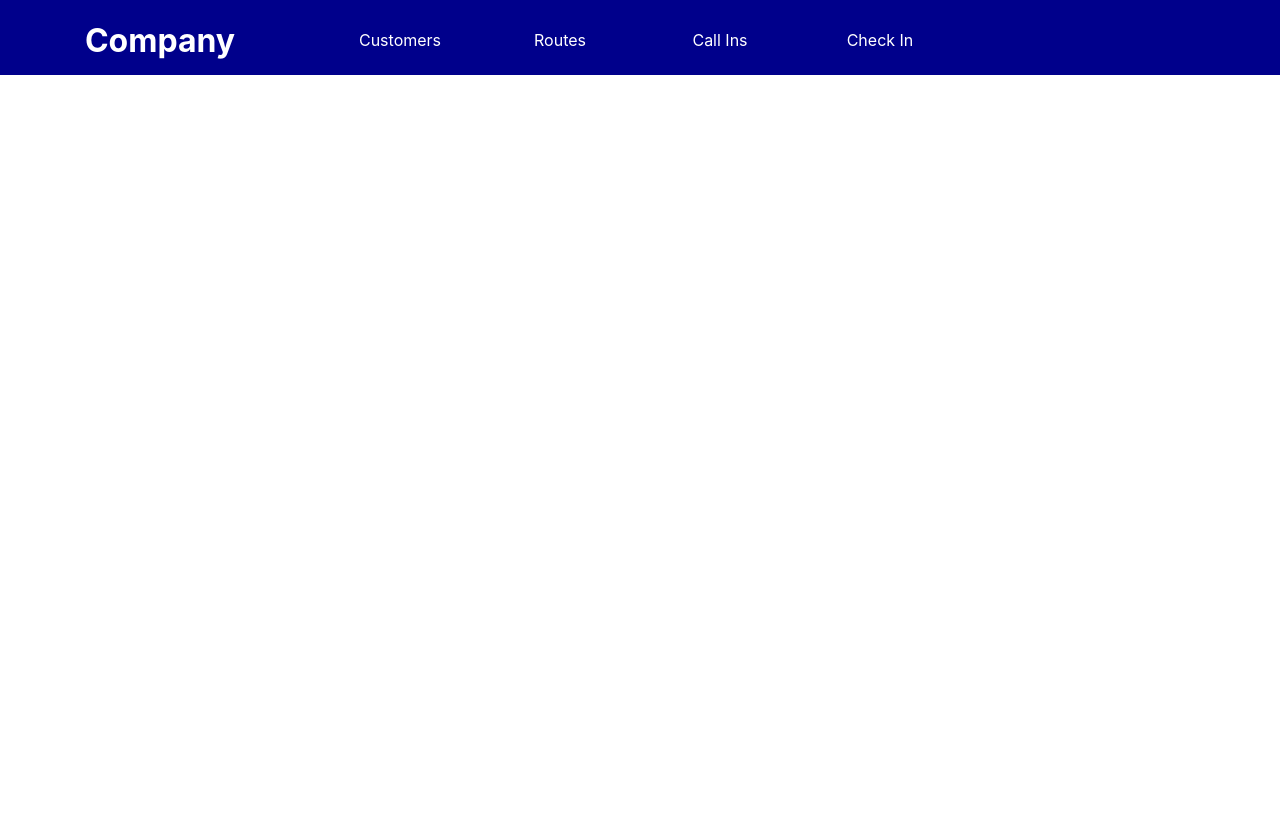
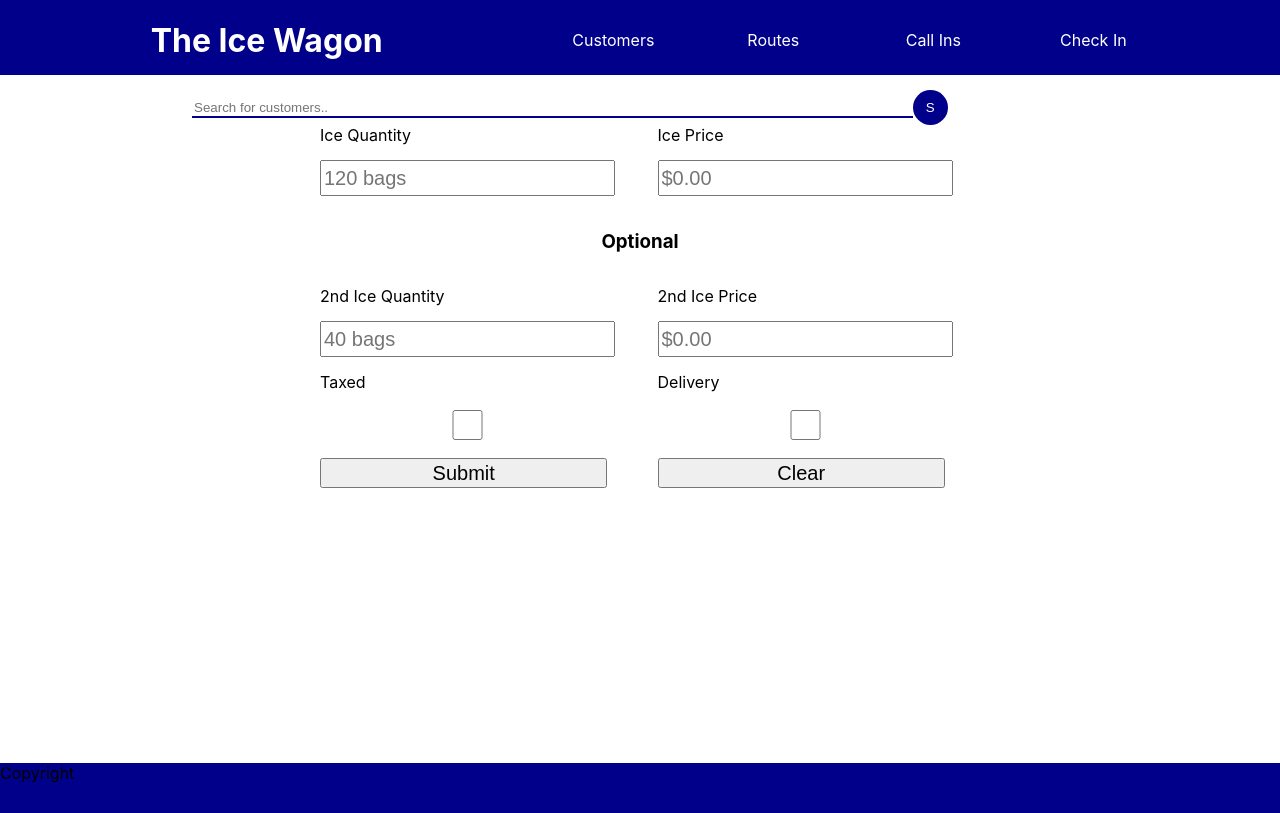
Before and after one commit to iVen608/CIT-490-Ice, a React (Create React App) app in the folder my-app/: page / in a window 1280 px wide. Built offline with nearby package versions, Linux system fonts and the light colour scheme.

Commit message:
Edited header, created footer and invoiceCalc

```diff
--- a/my-app/src/App.css
+++ b/my-app/src/App.css
@@ -1,6 +1,10 @@
 .root {
   overflow: hidden;
   width: 100vw;
+}
+
+#content {
+  min-height: calc(100vh - 75px - 68px);
 }
 .App {
   text-align: center;
--- a/my-app/src/App.js
+++ b/my-app/src/App.js
@@ -1,10 +1,22 @@
 /*import logo from './logo.svg';*/
 import './App.css';
+/*import BrowserRouter from 'react-router-dom';*/
 import Header from './components/header';
+import Footer from './components/footer';
+import SearchBar from './components/searchBar';
+import InvoiceCalculator from './components/invoiceCalculator';
 
 function App() {
   return (
-    <Header/>
+    <>
+      <Header/>
+      <div id="content">
+        <SearchBar/>
+        <InvoiceCalculator/>
+      </div>
+      <Footer/>
+    </>
+
     /*<div className="App">
       <header className="App-header">
         <img src={logo} className="App-logo" alt="logo" />
--- /dev/null
+++ b/my-app/src/components/footer.js
@@ -0,0 +1,12 @@
+import {React } from 'react';
+import '../styles/footer.css';
+
+function Footer(){
+    return(
+        <footer>
+            <p>Copyright</p>
+        </footer>
+    )
+}
+
+export default Footer;
--- a/my-app/src/components/header.js
+++ b/my-app/src/components/header.js
@@ -14,7 +14,7 @@ function Header(){
     });
     return(
         <header className='header'>
-            <h1 className='header-name'>Company</h1>
+            <h1 className='header-name'>The Ice Wagon</h1>
             <nav className='header-nav'>
                 <a className='header-path' href="/">Customers</a>
                 <a className='header-path' href="/">Routes</a>
--- /dev/null
+++ b/my-app/src/components/invoiceCalculator.js
@@ -0,0 +1,69 @@
+import React, { useEffect } from 'react';
+import { useState } from 'react';
+import '../styles/invoiceCalculator.css';
+
+function InvoiceCalculator(){
+    const [info, setInfo] = useState({
+        ice1: 0, price1: 0, ice2: 0, price2: 0, tax: false, del: false, finished: false,
+    });
+    useEffect(()=>{
+        console.log(info);
+
+    })
+    function update(key, value){
+        setInfo({...info, [key] : parseFloat(value)})
+    }
+    function calculateSubtotal(quantity, price, quantity2, price2){
+        if(quantity2>2){
+            return((quantity*price) + (quantity2 * price2));
+        }else{
+            return(quantity*price);
+        }
+    }
+    function calculateTax(subtotal){
+        return .086*subtotal;
+    }
+    function calculateTotal(subtotal, tax, delivery){
+        if(tax === false){
+            tax = 0;
+        }else{
+            tax = calculateTax(subtotal);
+        }
+        if(delivery === false){
+            delivery = 0;
+        }else{
+            delivery = 25;
+        }
+        return (subtotal + tax + delivery);
+    }
+    return(
+        <div id="invoice-calculator-container">
+            <label htmlFor="iceQuantity1">Ice Quantity</label>
+            <label htmlFor="icePrice1">Ice Price</label>
+            <input id="iceQuantity1" type="text" placeholder='120 bags' onChange={(e) => update("ice1", e.target.value)}/>
+            <input id="icePrice1" type="number" placeholder='$0.00' onChange={(e) => update("price1", e.target.value)}/>
+            <h3>Optional</h3>
+            <label htmlFor="iceQuantity2">2nd Ice Quantity</label>
+            <label htmlFor="icePrice2">2nd Ice Price </label>
+            <input id="iceQuantity2" type="number" placeholder='40 bags' onChange={(e) => update("ice2", e.target.value)}/>
+            <input id="icePrice2" type="number" placeholder='$0.00' onChange={(e) => update("price2", e.target.value)}/>
+            <label htmlFor="taxCheck">Taxed</label>
+            <label htmlFor="deliveryCheck">Delivery</label>
+            <input id="taxCheck" type="checkbox" onClick={(e)=>setInfo({...info, ["tax"] : (e.target.checked)})}/>
+            <input id="deliveryCheck" type="checkbox" onClick={(e)=>setInfo({...info, ["del"] : (e.target.checked)})}/>
+            <button type="button" onClick={(e)=>setInfo({...info, ["finished"] : (true)})}>Submit</button>
+            <button type="button" onClick={(e)=>setInfo({...info, ["finished"] : (false)})}>Clear</button>
+            {info.finished === true &&
+            <div>
+                <h3>{info.ice1} bags @ {info.price1} = {info.ice1 * info.price1}</h3>
+                {info.ice2 > 0 && <h3>{info.ice2} bags @ {info.price2} = {info.ice2 * info.price2}</h3>}
+                <h3>Subtotal = {calculateSubtotal(info.ice1,info.price1,info.ice2,info.price2)}</h3>
+                {info.tax === true && <h3>Tax: {.086*(calculateSubtotal(info.ice1,info.price1,info.ice2,info.price2))}</h3>}
+                {info.del === true && <h3>Delivery: $25</h3>}
+                <h3>Total = {calculateTotal(calculateSubtotal(info.ice1,info.price1,info.ice2,info.price2),info.tax, info.del)}</h3>
+            </div>}
+        </div>
+    )
+}
+
+export default InvoiceCalculator;
--- /dev/null
+++ b/my-app/src/components/searchBar.js
@@ -0,0 +1,13 @@
+import {React} from 'react';
+import '../styles/searchBar.css';
+
+function SearchBar(){
+    return(
+        <div id="search-bar-container">
+            <input id="search-bar-input" type="text" placeholder='Search for customers..'/>
+            <button id="search-bar-submit" type="button">S</button>
+        </div>
+    )
+}
+
+export default SearchBar;
--- /dev/null
+++ b/my-app/src/styles/footer.css
@@ -0,0 +1,4 @@
+footer {
+    background-color: darkblue;
+    height: 50px;
+}
--- a/my-app/src/styles/header.css
+++ b/my-app/src/styles/header.css
@@ -14,8 +14,8 @@
     display: grid;
     width: 150px;
     grid-template-rows: 1fr 1fr 1fr 1fr;
-    right: -150px;
-    top: 100px;
+    right: 0px;
+    top: -175px;
     overflow: hidden;
     background-color: darkblue;
 }
@@ -67,10 +67,10 @@
 
 @keyframes expand {
     0%{
-        right: -150px;
+        top: -150px;
     }
     100%{
-        right: 0;
+        top: 100px;
     }
 
 }
@@ -78,7 +78,7 @@
 @media screen and (min-width: 500px){
     .header{
         height: 75px;
-        grid-template-columns: 3fr 6fr 3fr;
+        grid-template-columns: 5fr 6fr 1fr;
     }
     .header-nav {
         background-color: transparent;
--- /dev/null
+++ b/my-app/src/styles/invoiceCalculator.css
@@ -0,0 +1,19 @@
+#invoice-calculator-container {
+    width: 50vw;
+    margin-left: 25vw;
+    display: grid;
+    grid-template-columns: 1fr 1fr;
+    column-gap: 35px;
+    row-gap: 15px;
+}
+
+#invoice-calculator-container > input, #invoice-calculator-container > button {
+    width: 95%;
+    height: 30px;
+    font-size: 20px;
+}
+
+#invoice-calculator-container > h3 {
+    grid-column: 1/3;
+    text-align: center;
+}
--- /dev/null
+++ b/my-app/src/styles/searchBar.css
@@ -0,0 +1,26 @@
+#search-bar-container{
+    background-color: white;
+    max-width: 70%;
+    min-width: 100px;
+    margin-top: 15px;
+    margin-left: 15%;
+}
+
+#search-bar-input{
+    border: none;
+    border-bottom: 2px solid darkblue;
+    color: darkgray;
+    width: 80%;
+}
+#search-bar-input:focus{
+    outline: none;
+    border-bottom: 2px solid darkblue;
+}
+#search-bar-submit{
+    background-color: darkblue;
+    color: white;
+    border: none;
+    width: 35px;
+    height: 35px;
+    border-radius: 25px;
+}
```
